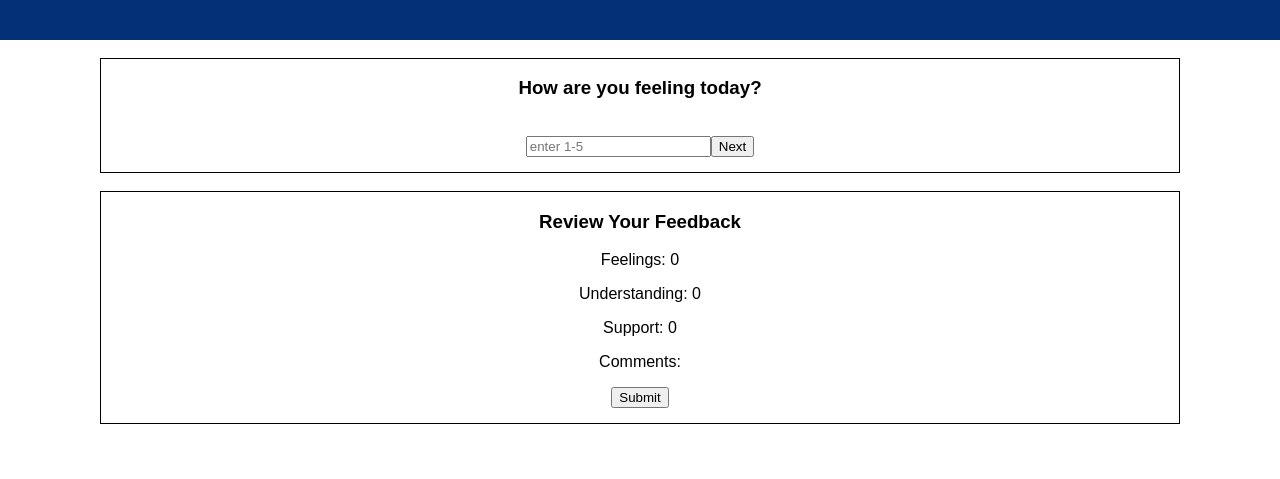
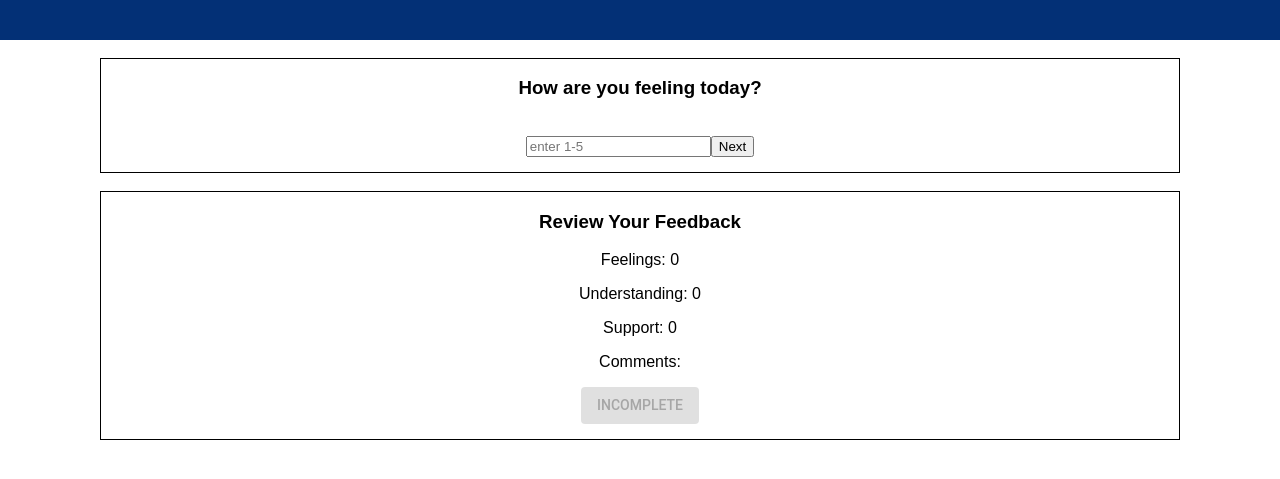
Before and after one commit to brittbmh/Redux-Feedback-Loop, a React app: page / in a window 1280 px wide. Shown: the part 105-584 px from the top of the page. Built offline with nearby package versions, Linux system fonts and the light colour scheme.

Commit message:
disabled button until ready to submit

```diff
--- a/src/components/Review/Review.js
+++ b/src/components/Review/Review.js
@@ -3,6 +3,7 @@ import { connect } from 'react-redux';
 import './Review.css';
 import axios from 'axios';
 import {withRouter} from 'react-router-dom';
+import Button from '@material-ui/core/Button';
 
 class Review extends Component {
     //send Feedback to database and move to Success page
@@ -23,6 +24,13 @@ class Review extends Component {
 
     // display current ratings entered at bottom of input pages
     render() {
+        let buttonSwitch;
+        if (this.props.location.pathname === '/FinalReview'){
+            buttonSwitch = <Button variant="contained" color="primary" margin="theme.spacing.unit" className="button" onClick={this.postFeedback}>Submit</Button>
+        } else {
+            buttonSwitch = <Button variant="contained" color="secondary" disabled margin="theme.spacing.unit" className="button" onClick={this.postFeedback}>Incomplete</Button>
+        };
+
         const feedback = this.props.reduxStore.feedbackReview;
         return (
             <div className="review">
@@ -31,7 +39,7 @@ class Review extends Component {
                 <p>Understanding: {feedback.Understanding}</p>
                 <p>Support: {feedback.Support}</p>
                 <p>Comments: {feedback.Comments}</p>
-                <button onClick={this.postFeedback}>Submit</button>
+                {buttonSwitch}
             </div>
         )
     }
```
Also changed, not shown: src/components/Review/Review.css (line endings or trailing spaces).
